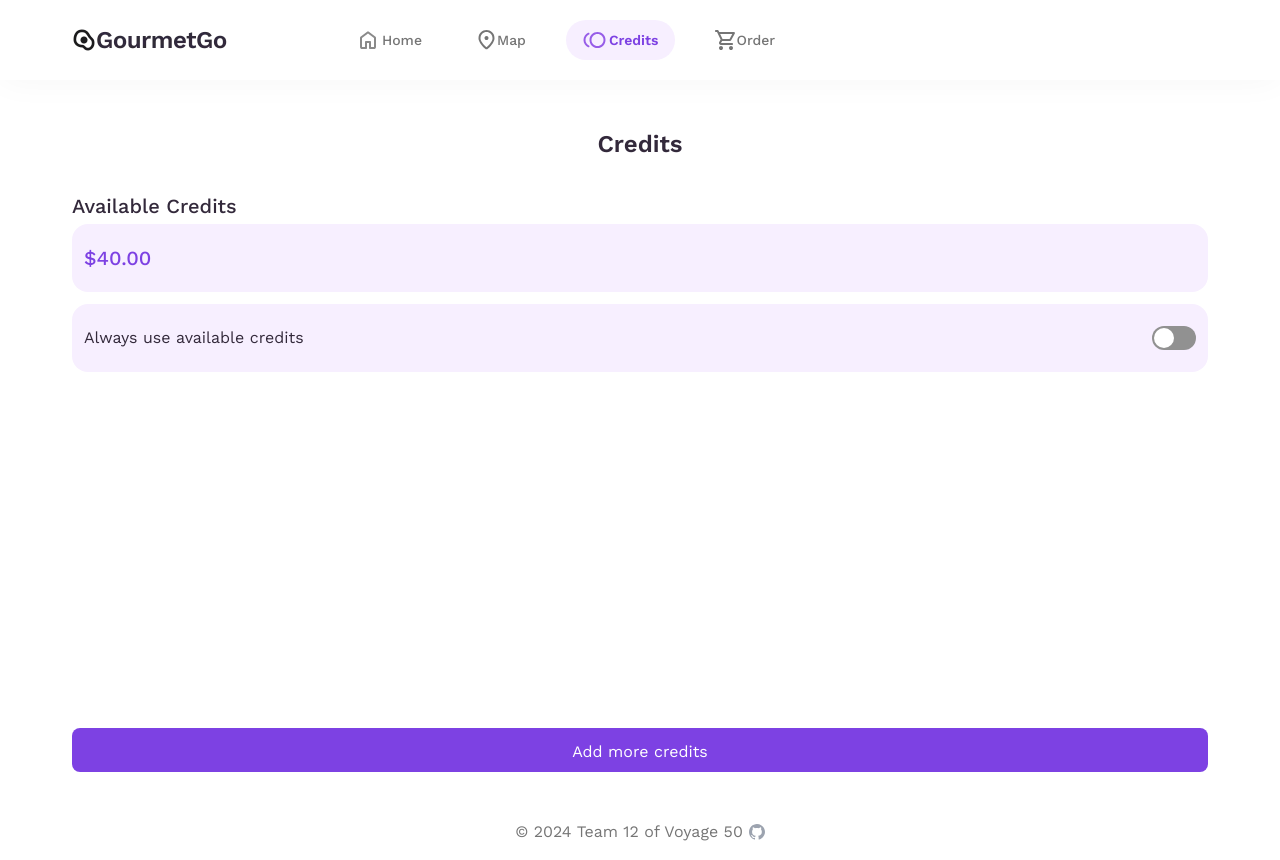
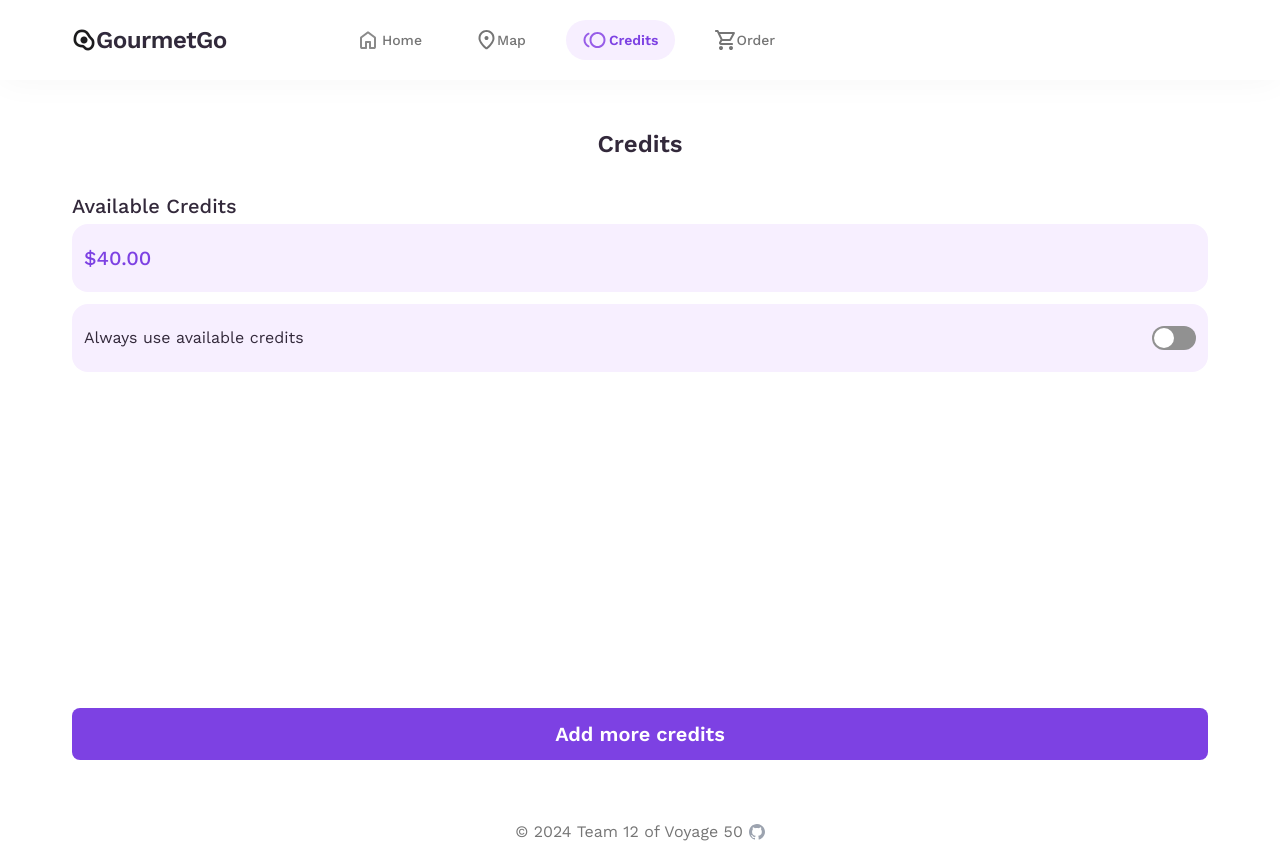
Before and after one commit to chingu-voyages/v50-tier2-team-12, a React (Vite) app: page /credits in a window 1280 px wide. Built offline with nearby package versions, Linux system fonts and the light colour scheme; no server answers.

Commit message:
Change styling of CTA button on credits page

```diff
--- a/src/components/credits/Credits.jsx
+++ b/src/components/credits/Credits.jsx
@@ -31,7 +31,7 @@ export default function Credits({
       <div>
         <button
           onClick={handleOpenAddCreditsModal}
-          className='w-full bg-primary-violet text-white rounded-lg p-3 h-11'
+          className='bg-primary-violet text-xl font-semibold text-white py-3 w-full my-3 text-center flex items-center text-nowrap hover:opacity-50 justify-center rounded-lg'
         >
           Add more credits
         </button>
```
